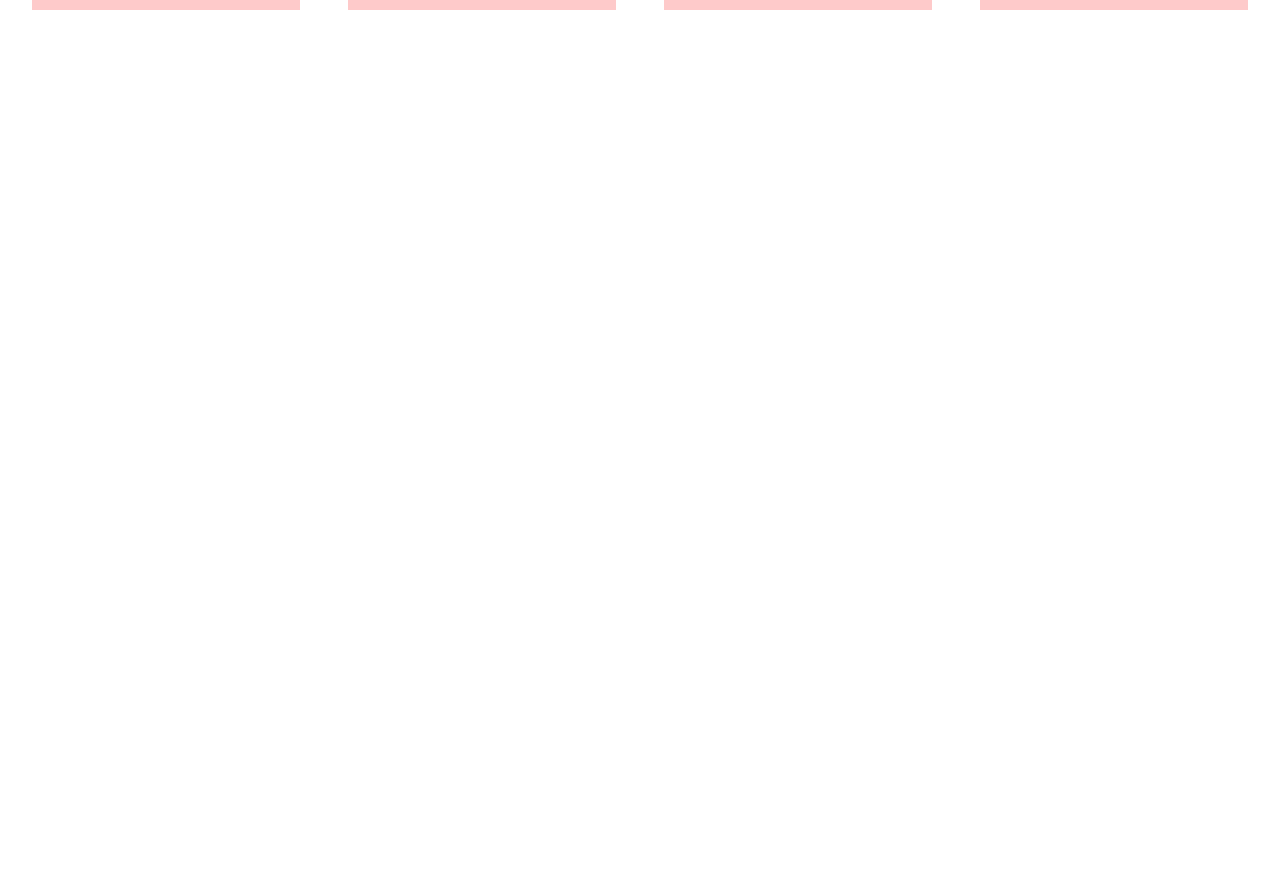
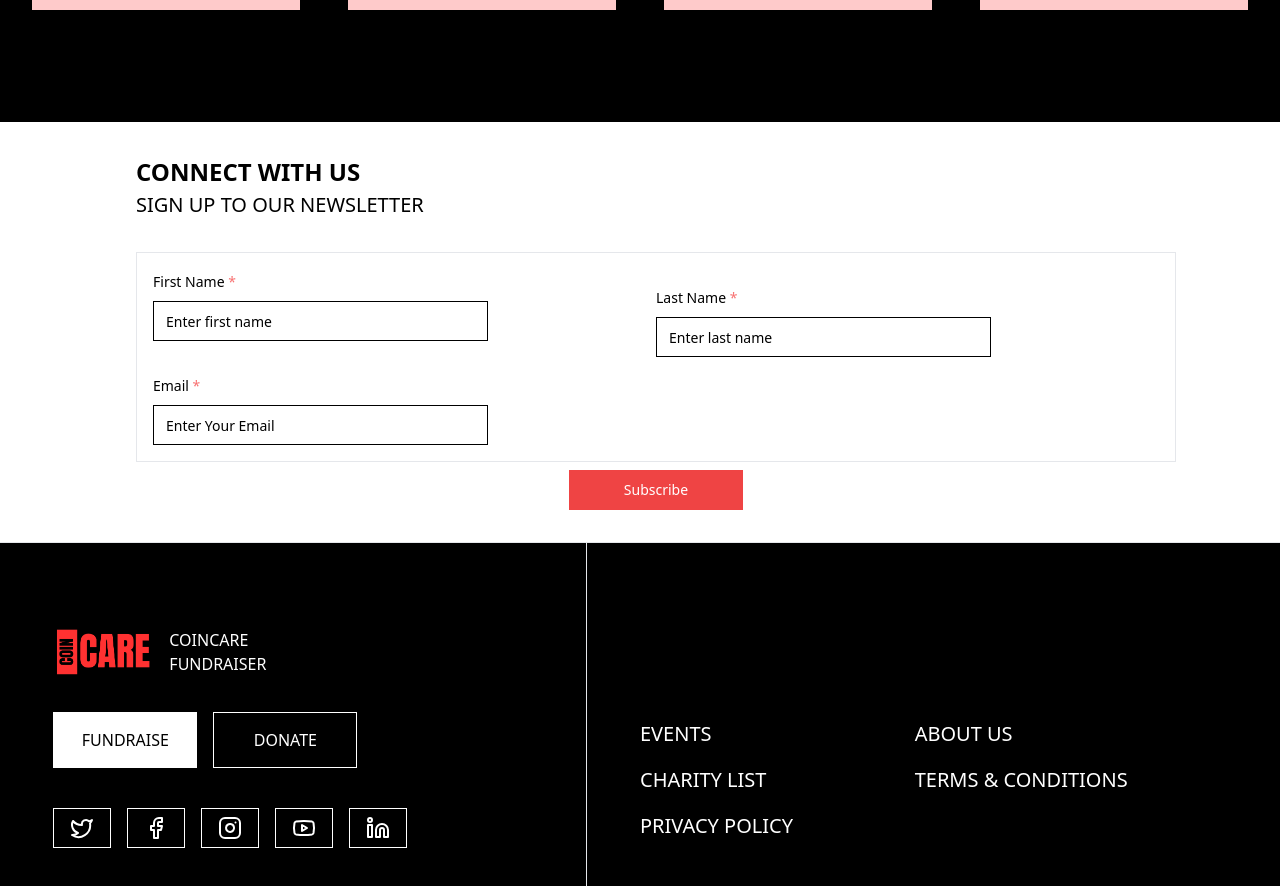
Before and after one commit to Mohit888-R/coinCare, a Next.js app: page / in a window 1280 px wide. Shown: the part 1480-2366 px from the top of the page. Before the commit the page ends 1490 px from the top, so only its background shows below. Built offline with nearby package versions, Linux system fonts and the light colour scheme.

Commit message:
added footer + connectform

```diff
--- /dev/null
+++ b/src/components/Footer/ConnectForm.tsx
@@ -0,0 +1,68 @@
+import React from 'react'
+import { Form, FormControl, FormField, FormItem, FormLabel } from '../ui/form'
+import { Input } from '../ui/input'
+import { useForm } from 'react-hook-form'
+import { z } from 'zod'
+import { zodResolver } from '@hookform/resolvers/zod'
+import { Button } from '../ui/button'
+
+const formSchema = z.object({
+    username: z.string().min(2, {
+      message: "Username must be at least 3 characters.",
+    }),
+  })
+
+function ConnectForm() {
+    const form = useForm({
+        resolver:zodResolver(formSchema),
+        defaultValues : {
+            username : ''
+        }
+    });
+
+  return (
+    <div className='bg-white text-black pl-8 pb-8 '>
+        <div className='w-10/12 m-auto'>
+        <div className='uppercase text-[24px] font-bold pt-8'>Connect With Us</div>
+        <div className='uppercase text-[20px] font-light mb-8'>Sign up to our Newsletter</div>
+        <Form {...form}>
+            <form className=''>
+                <div className='grid grid-cols-2 space-y-4 border p-4 mb-2 '>
+            <FormField name='username' render={({field})=>(
+                <FormItem>
+                 <FormLabel>First Name <span className='text-red-400'>*</span></FormLabel>
+                 <FormControl>
+                  <Input placeholder="Enter first name" className='placeholder-gray-500 placeholder-opacity-75 w-8/12' required  {...field} />
+                </FormControl>
+                 </FormItem>
+
+            )}/>
+            <FormField name='username' render={({field})=>(
+                <FormItem>
+                 <FormLabel>Last Name <span className='text-red-400'>*</span></FormLabel>
+                 <FormControl>
+                  <Input placeholder="Enter last name" className='placeholder-gray-500 placeholder-opacity-75 w-8/12' required  {...field} />
+                </FormControl>
+                 </FormItem>
+
+            )}/>
+            <FormField name='username' render={({field})=>(
+                <FormItem>
+                 <FormLabel>Email <span className='text-red-400'>*</span></FormLabel>
+                 <FormControl>
+                  <Input placeholder="Enter Your Email" className='placeholder-gray-500 placeholder-opacity-75 w-8/12' required  {...field} />
+                </FormControl>
+                 </FormItem>
+
+            )}/>
+            </div>
+
+            <Button type='submit' variant={'secondary'} className=' bg-red-500 hover:bg-red-400 text-white  w-30 mt-4 flex m-auto w-2/12 '>Subscribe</Button>
+            </form>
+        </Form>
+        </div>
+    </div>
+  )
+}
+
+export default ConnectForm
--- /dev/null
+++ b/src/components/Footer/index.tsx
@@ -0,0 +1,51 @@
+import Image from 'next/image';
+import React from 'react'
+import { Button } from '../ui/button';
+import { Facebook, Instagram, Linkedin, Twitter, Youtube } from 'lucide-react';
+import ConnectForm from './ConnectForm';
+
+function Footer() {
+    return (
+        <div className='grid grid-cols-2 items-center justify-center bg-black border-t'>
+            {/* left */}
+            <div className='w-10/12 m-auto  py-20 border-r text-white'>
+                <div className="flex items-center gap-4  ">
+                    <Image src="/assets/coincare_logo.png" width={100} height={100} alt="coincare_logo" />
+                    <div className='flex flex-col text-white'>
+                        <span className="text-[1em]  font-normal select-none uppercase "> CoinCare</span>
+                        <span className="text-[1em]  font-normal select-none uppercase "> Fundraiser</span>
+                    </div>
+                </div>
+                <div className="text-white gap-4 flex pt-8">
+                    <Button variant={'default'} className="bg-white h-[3.5rem] w-36  text-black hover:bg-white transition duration-150  uppercase text-[16px] font-medium">Fundraise</Button>
+                    <Button variant={'outline'} className="border h-[3.5rem] w-36 border-white text-white hover:text-white  uppercase text-[16px] font-medium">Donate</Button>
+                </div>
+
+                {/* also can create a component for redirect to another page */}
+                <div className='py-10 flex gap-4'>
+                    <Button variant={'outline'}> <Twitter /> </Button>
+                    <Button variant={'outline'}> <Facebook /> </Button>
+                    <Button variant={'outline'}> <Instagram /> </Button>
+                    <Button variant={'outline'}> <Youtube /> </Button>
+                    <Button variant={'outline'}><Linkedin /> </Button>
+                </div>
+
+            </div>
+
+
+            {/* right */}
+            <div className='w-10/12 text-white'>
+                {/* <h2 className='text-[28px] font-medium uppercase pt-8'>Quick Links</h2> */}
+                <ul className="grid grid-cols-2 uppercase text-[20px] gap-4 py-8 pt-20">
+                    <li>Events</li>
+                    <li>About Us</li>
+                    <li>Charity List</li>
+                    <li>Terms & conditions</li>
+                    <li>privacy policy</li>
+                </ul>
+            </div>
+        </div>
+    )
+}
+
+export default Footer;
--- a/src/components/Home/HomeStats.tsx
+++ b/src/components/Home/HomeStats.tsx
@@ -4,7 +4,7 @@ import Link from "next/link";
 
 const HomeStats = () => {
     return (
-        <div className="container gap-12 select-none flex w-full mt-20">
+        <div className="container gap-12 select-none flex w-full mt-20 pb-28">
             {HomeStatsData.map((item, index) => (
                 <div key={index} className="w-4/12 bg-red-200 rounded-md  py-4 pb-12   text-center">
                     <Link href={item.url} className="flex justify-end "> <ArrowUpRight className="w-12 h-12  text-red-600" /> </Link>
--- a/src/components/Home/MainComponent.tsx
+++ b/src/components/Home/MainComponent.tsx
@@ -4,16 +4,24 @@ import { Input } from '../ui/input'
 import BannerButton from './BannerButton'
 import HomeStats from './HomeStats'
 import CarouselBanner from './CarouselBanner'
+import ConnectForm from '../Footer/ConnectForm'
 
 function MainComponent() {
   return (
-    <div className='bg-black h-screen '>
-      <CarouselBanner/>
-      <BannerButton/>
+    <div className='bg-black h-full '>
+      <CarouselBanner />
+      <BannerButton />
       <div className=' text-[56px] w-10/12 container font-semibold uppercase text-white'>
         Lorem ipsum dolor sit amet consectetur adipisicing elit. sed sequi sit sapiente?
       </div>
-      <HomeStats/>
+      <HomeStats />
+      {/* Trending Fundraisers */}
+      {/* raise funds for */}
+      {/* Start a Fundraiser in three simple steps */}
+      {/* why coincare */}
+      {/* our SPONSORS */}
+      {/* Latest News / Events */}
+      <ConnectForm/>
     </div>
   )
 }
--- a/src/components/Navbar/index.tsx
+++ b/src/components/Navbar/index.tsx
@@ -10,7 +10,7 @@ import { Separator } from "../ui/separator";
 const Navbar = () => {
     const [isOpen, setIsOpen] = useState(false);
     return (
-        <div className=" border-b  bg-black shadow-md text-white">
+        <div className=" border-b border-gray-500  bg-black shadow-md text-white">
             {/* logo */}
             <div className="flex items-center justify-between w-11/12 m-auto">
                 <div className="flex items-center gap-4 py-8">
--- a/src/pages/_app.tsx
+++ b/src/pages/_app.tsx
@@ -1,3 +1,4 @@
+import Footer from '@/components/Footer'
 import Navbar from '@/components/Navbar'
 import '@/styles/globals.css'
 import type { AppProps } from 'next/app'
@@ -7,6 +8,7 @@ export default function App({ Component, pageProps }: AppProps) {
     <main>
       <Navbar />
       <Component {...pageProps} />
+      <Footer/>
     </main >
   </>
   )
```
